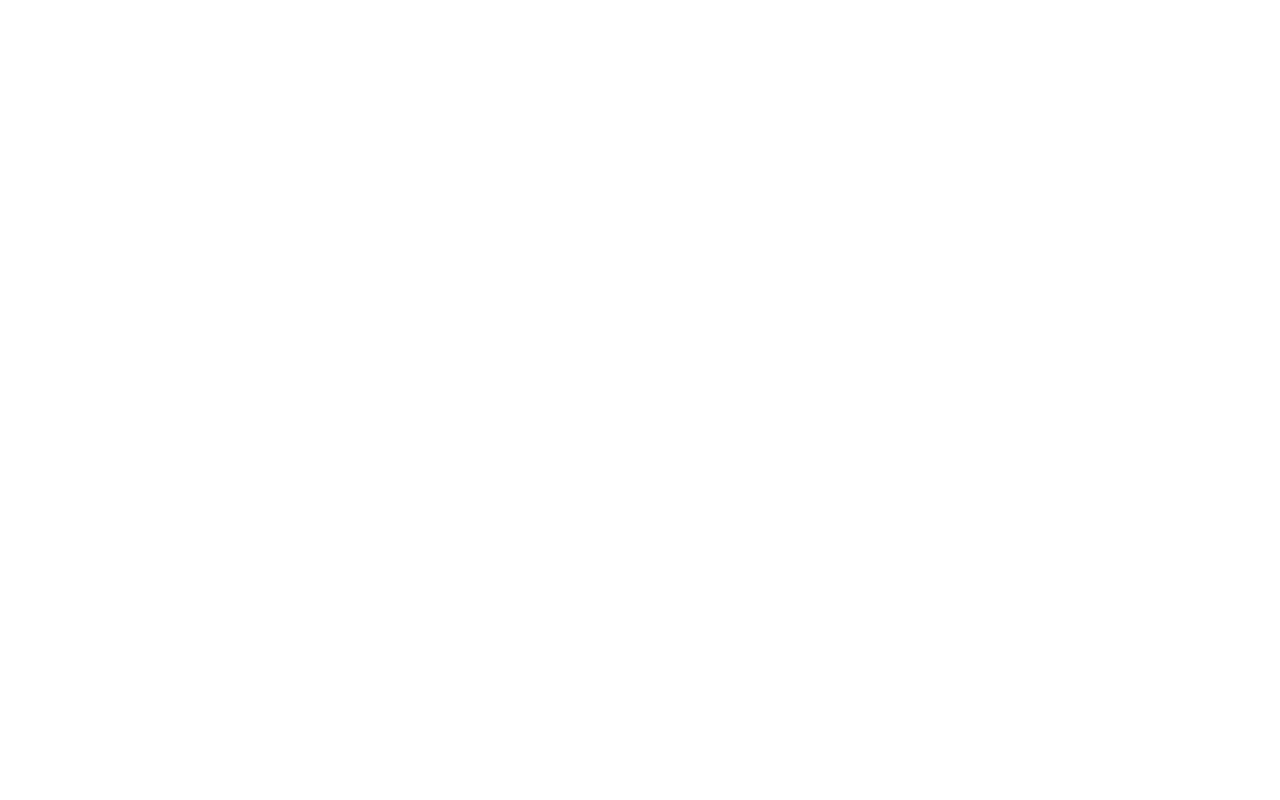
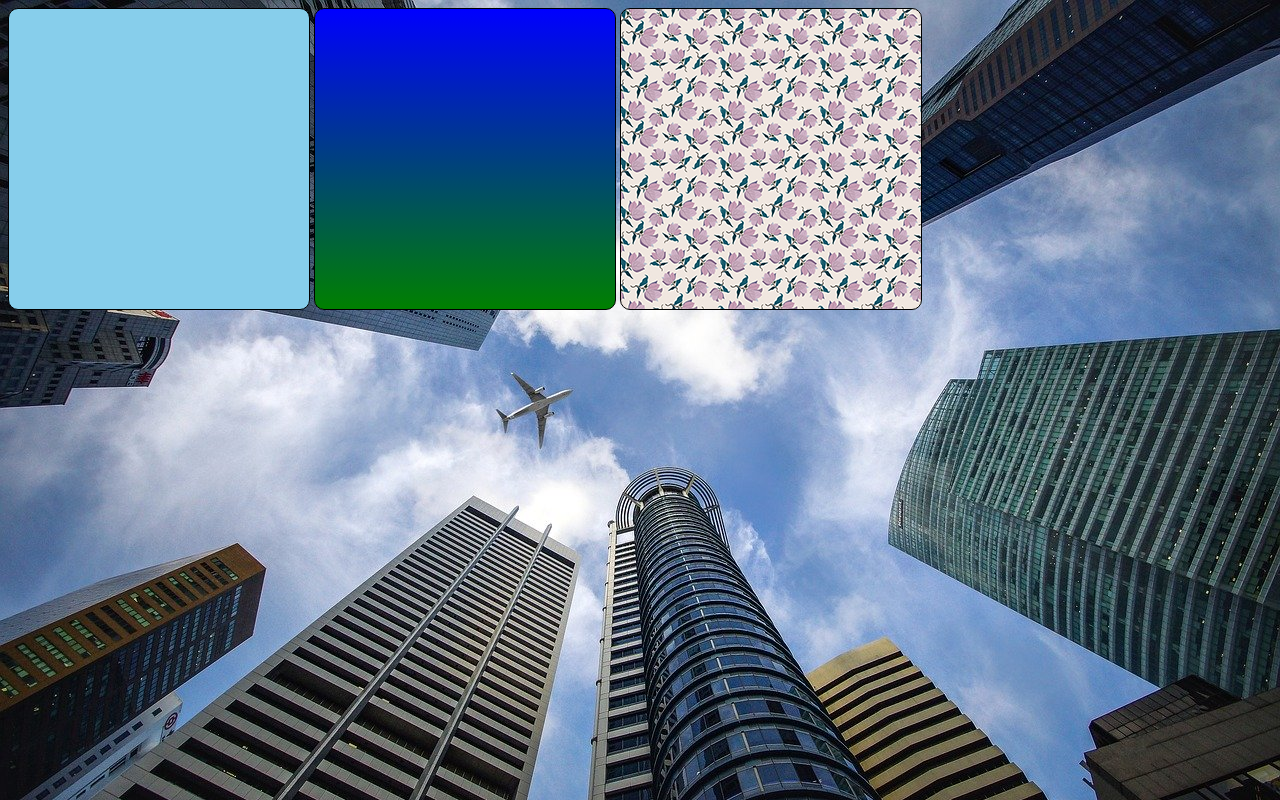
Before and after one commit to SabrinaGamaa/html-css, a plain HTML site: page exercicios/ex022/index.html in a window 1280 px wide. Drawn offline with Linux system fonts and the light colour scheme.

Commit message:
Atualizacao

```diff
--- a/exercicios/ex022/index.html
+++ b/exercicios/ex022/index.html
@@ -4,10 +4,42 @@
     <meta charset="UTF-8">
     <meta name="viewport" content="width=device-width, initial-scale=1.0">
     <title>Imagem de fundo</title>
+    <style>
+        body {
+            background-image: url(imagens/wallpaper002.jpg);
+        }
+        div.quadrado {
+            border: 1px solid black;
+            width: 300px;
+            height: 300px;
+            border-radius: 10px;
+            display: inline-block;
+            background-color: lightgray;
+        }
 
+        div#q1 {
+            background-color: skyblue;
+        }
+
+        div#q2 {
+            background-image: linear-gradient(to bottom, blue, green);
+        }
+
+        div#q3 {
+            background-image: url(imagens/pattern003.png);
+        }
+    </style>
 </head>
 <body>
+    <div class="quadrado" id="q1">
 
+    </div>
+    <div class="quadrado" id="q2">
+
+    </div>
+    <div class="quadrado" id="q3">
+
+    </div>
 
 
 </body>
```
